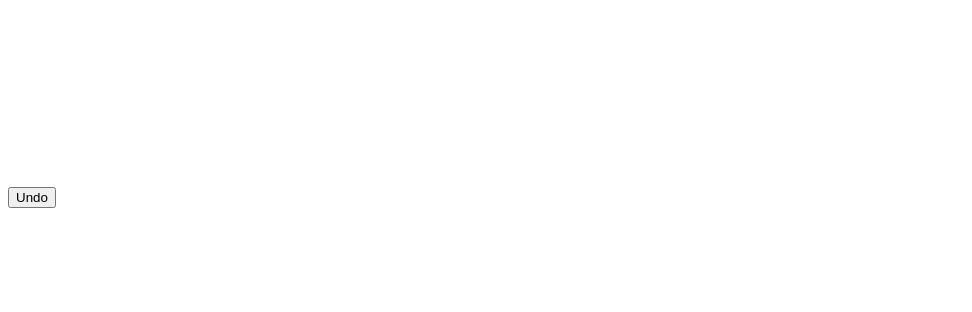
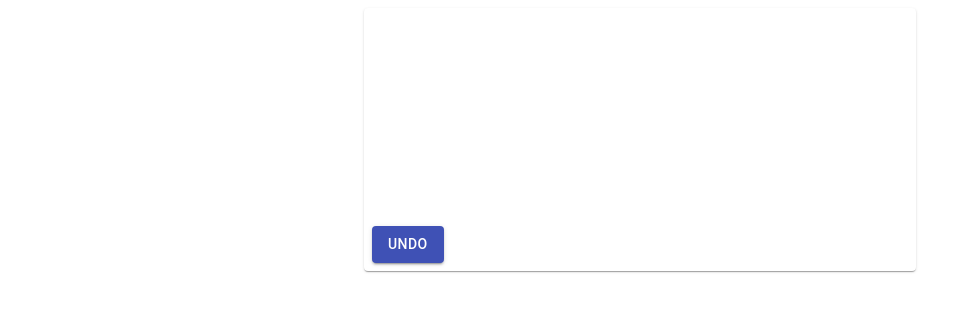
Before and after one commit to jamesmoriarty/redux-paint, a React (Create React App) app: page / in a window 1280 px wide. Shown: the top 312 px of the page, without its empty margins (0-972 px from the left). Built offline with nearby package versions, Linux system fonts and the light colour scheme.

Commit message:
refineemnt: material ui.

```diff
--- a/package.json
+++ b/package.json
@@ -3,6 +3,7 @@
   "version": "0.1.0",
   "private": true,
   "dependencies": {
+    "@material-ui/core": "^4.11.0",
     "@reduxjs/toolkit": "^1.4.0",
     "@testing-library/jest-dom": "^4.2.4",
     "@testing-library/react": "^9.5.0",
--- a/src/App.js
+++ b/src/App.js
@@ -1,4 +1,7 @@
 import React, { useEffect, useRef } from "react";
+import Container from '@material-ui/core/Container';
+import Card from '@material-ui/core/Card';
+import CardActions from '@material-ui/core/CardActions';
 import { connect } from "react-redux";
 import { lineStart, lineNext } from "./redux/actions";
 import store from "./redux/store";
@@ -59,10 +62,14 @@ function App({ lines, dispatch }) {
   });
 
   return (
-    <div ref={refCanvasContainer} className="App">
-      <canvas ref={refCanvas}></canvas>
-      <UndoButton />
-    </div>
+    <Container maxWidth="sm" ref={refCanvasContainer}>
+      <Card>
+        <canvas ref={refCanvas}></canvas>
+        <CardActions>
+          <UndoButton />
+        </CardActions>
+      </Card>
+    </Container>
   );
 }
 
--- a/src/components/UndoButton.js
+++ b/src/components/UndoButton.js
@@ -1,16 +1,15 @@
 import React from "react";
+import Button from '@material-ui/core/Button';
 import { connect } from "react-redux";
 import { lineUndo } from "./../redux/actions";
 
 function UndoButton({ dispatch }) {
   return (
-    <button
-      onClick={() => {
+    <Button variant="contained" color="primary" onClick={() => {
         dispatch(lineUndo());
-      }}
-    >
+      }}>
       Undo
-    </button>
+    </Button>
   );
 }
 
```
Also changed, not shown: 1 other file (tests, documents, lock files or other folders).
